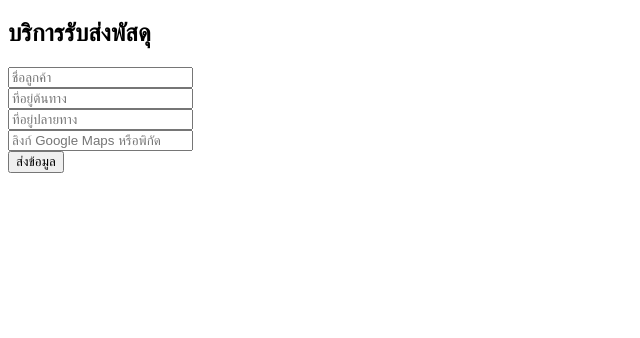
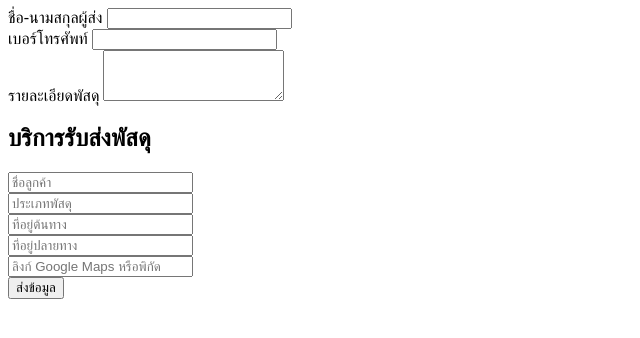
Before and after one commit to nananatcha/nananatcha, a plain HTML site: page index.html in a window 1280 px wide. Shown: the whole page, without its empty margins (0-640 px from the left). Drawn offline with Linux system fonts and the light colour scheme.

Commit message:
Update index.html

```diff
--- a/index.html
+++ b/index.html
@@ -5,9 +5,25 @@
   <title>บริการรับส่งพัสดุ</title>
 </head>
 <body>
+   <form id="delivery-form">
+                <!-- Sender Info -->
+                <div class="mb-4">
+                    <label for="customerName" class="block text-gray-700 font-bold mb-2">ชื่อ-นามสกุลผู้ส่ง</label>
+                    <input type="text" id="customerName" class="shadow appearance-none border rounded w-full py-2 px-3 text-gray-700 leading-tight focus:outline-none focus:shadow-outline" required>
+                </div>
+                <div class="mb-4">
+                    <label for="customerPhone" class="block text-gray-700 font-bold mb-2">เบอร์โทรศัพท์</label>
+                    <input type="tel" id="customerPhone" class="shadow appearance-none border rounded w-full py-2 px-3 text-gray-700 leading-tight focus:outline-none focus:shadow-outline" required>
+                </div>
+                <div class="mb-6">
+                    <label for="parcelDetails" class="block text-gray-700 font-bold mb-2">รายละเอียดพัสดุ</label>
+                    <textarea id="parcelDetails" rows="3" class="shadow appearance-none border rounded w-full py-2 px-3 text-gray-700 leading-tight focus:outline-none focus:shadow-outline"></textarea>
+                </div>
+     </form>
   <h2>บริการรับส่งพัสดุ</h2>
   <form id="bookingForm">
     <input type="text" name="name" placeholder="ชื่อลูกค้า" required><br>
+    <input type="text" name="name" placeholder="ประเภทพัสดุ" required><br>
     <input type="text" name="origin" placeholder="ที่อยู่ต้นทาง" required><br>
     <input type="text" name="destination" placeholder="ที่อยู่ปลายทาง" required><br>
     <input type="text" name="maps" placeholder="ลิงก์ Google Maps หรือพิกัด" required><br>
```
